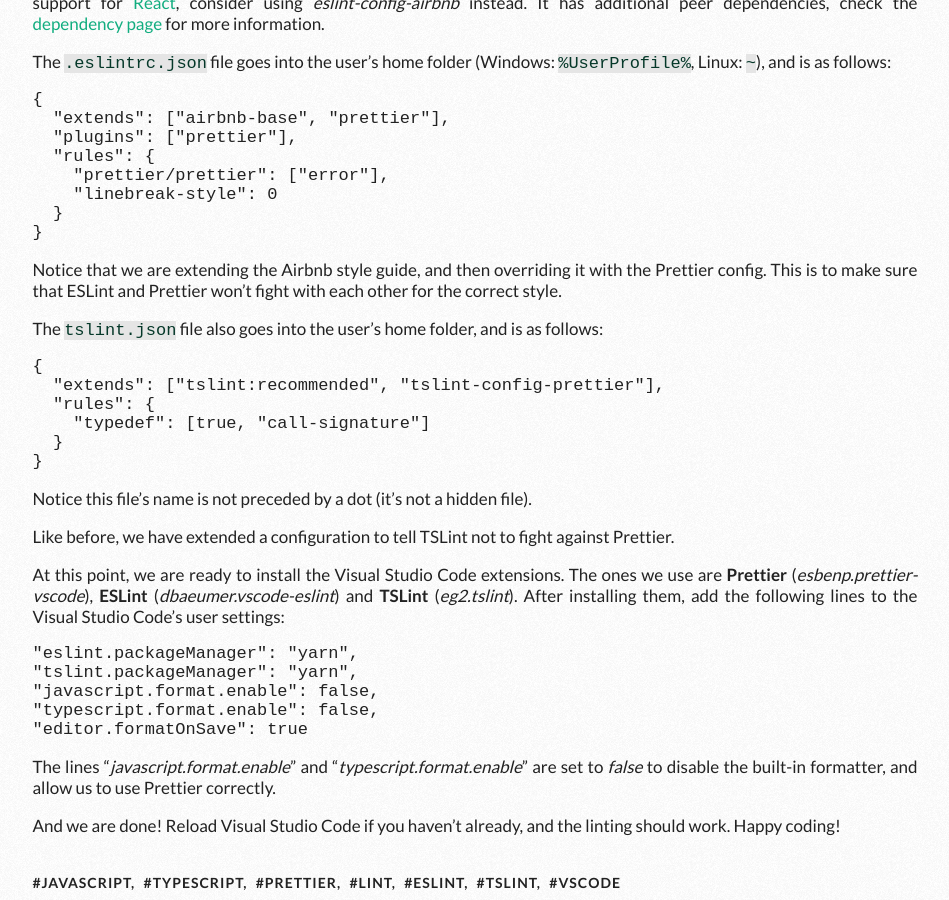
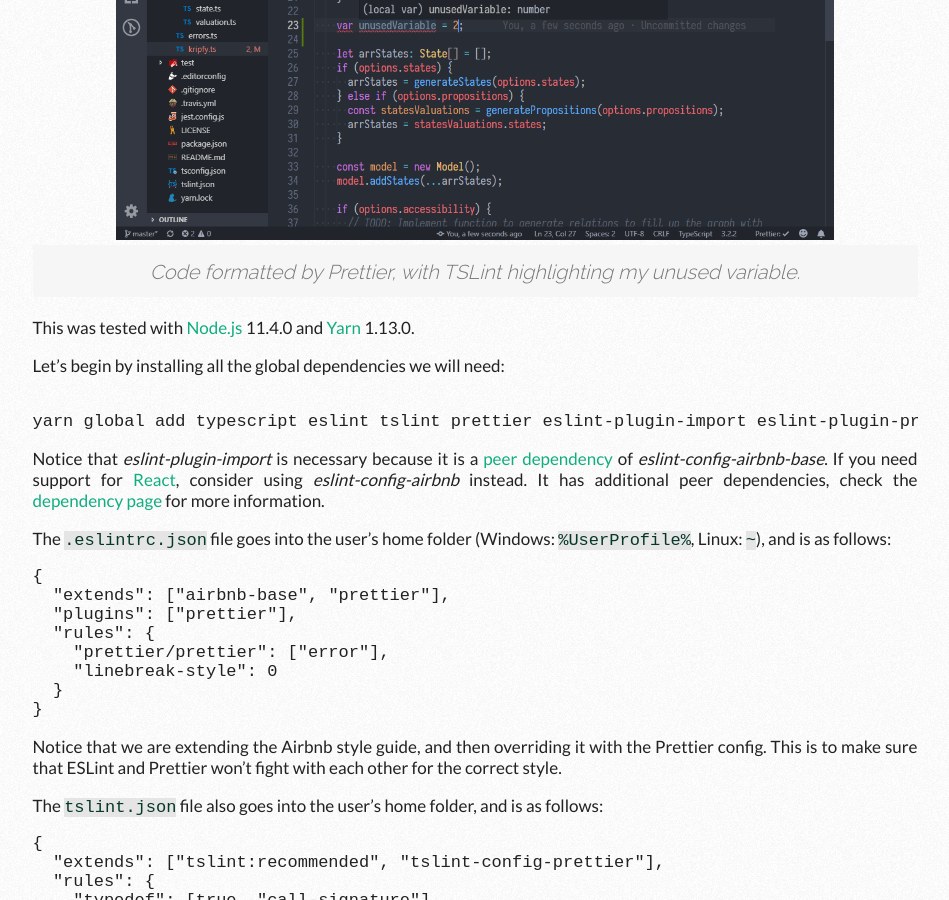
Before and after one commit to vittau/blog, a Jekyll site: the page built from _posts/2019-01-12-linting-javascript-and-typescript.markdown, in a window 1280 px wide and 900 px high, scrolled down 742 px. Shown: the whole window, without its empty margins (165-1114 px from the left). Built offline with Jekyll 4.4.1, drawn with Linux system fonts in a browser that asks for light colours; nearby versions of some CDN libraries; comment, search, counter and statistics services are not loaded; a style sheet for code colours, icons or effects is not loaded.

Commit message:
Post image

```diff
--- a/_posts/2019-01-12-linting-javascript-and-typescript.markdown
+++ b/_posts/2019-01-12-linting-javascript-and-typescript.markdown
@@ -8,6 +8,11 @@
 ---
 
 <a href="https://en.wikipedia.org/wiki/Lint_(software)" target="_blank">Linting</a> consists of the usage of tools to analyze source-code, find and report errors, bugs, and bad coding style. This post is a guide to install and use the <a href="https://eslint.org/" target="_blank">ESLint</a> and <a href="https://palantir.github.io/tslint/" target="_blank">TSLint</a> linters with <a href="https://code.visualstudio.com/" target="_blank">Visual Studio Code</a>, while also using the extension <a href="https://github.com/prettier/prettier" target="_blank">Prettier</a> to provide the stylistic opinions. We will also extend the <a href="https://github.com/airbnb/javascript" target="_blank">Airbnb style guide</a> in the ESLint setup. I will not lie to you, dear reader, the main objective of this post is to serve as future reference for myself when setting up this environment again.
+
+<div class="post-image">
+    <a href="{{ site.baseurl }}/img/posts/linting.png" target="_blank"><img src="{{ site.baseurl }}/img/posts/linting.png"/></a>
+    <p class="post-image-caption">Code formatted by Prettier, with TSLint highlighting my unused variable.</p>
+</div>
 
 <!--more-->
 
```
Also changed, not shown: img/posts/linting.png (added).
